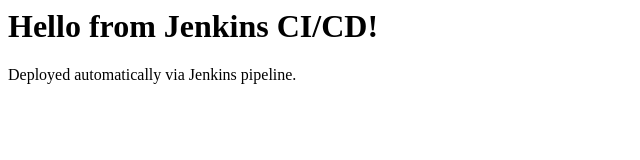
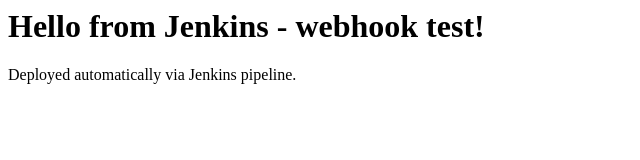
Before and after one commit to laksh70997-bot/my-apache-site, a plain HTML site: page index.html in a window 1280 px wide. Shown: the whole page, without its empty margins (0-640 px from the left). Drawn offline with Linux system fonts and the light colour scheme.

Commit message:
Update index.html

```diff
--- a/index.html
+++ b/index.html
@@ -3,7 +3,7 @@
     <title>My Apache Site</title>
   </head>
   <body>
-    <h1>Hello from Jenkins CI/CD!</h1>
+    <h1>Hello from Jenkins - webhook test!</h1>
     <p>Deployed automatically via Jenkins pipeline.</p>
   </body>
 </html>
```
